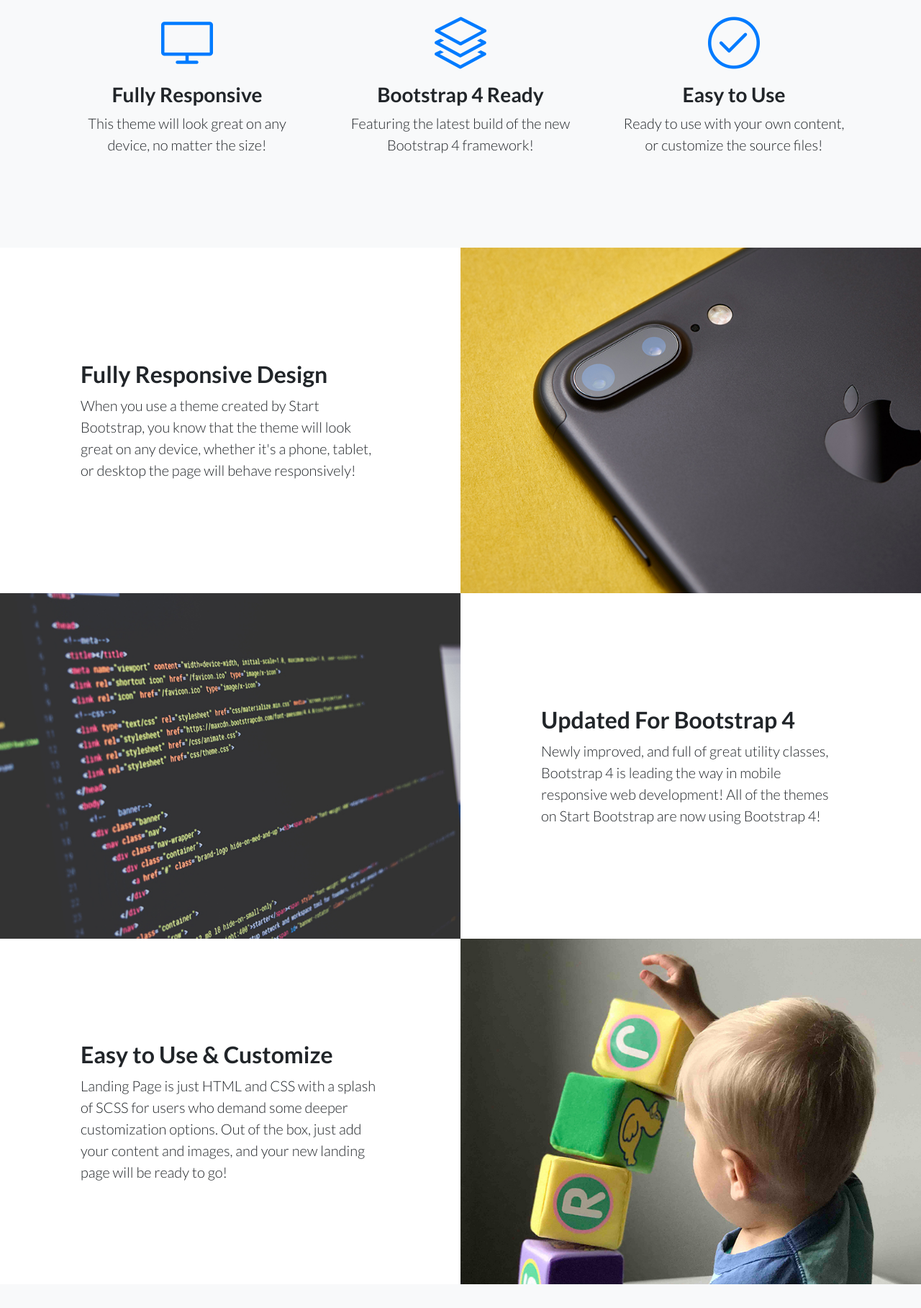
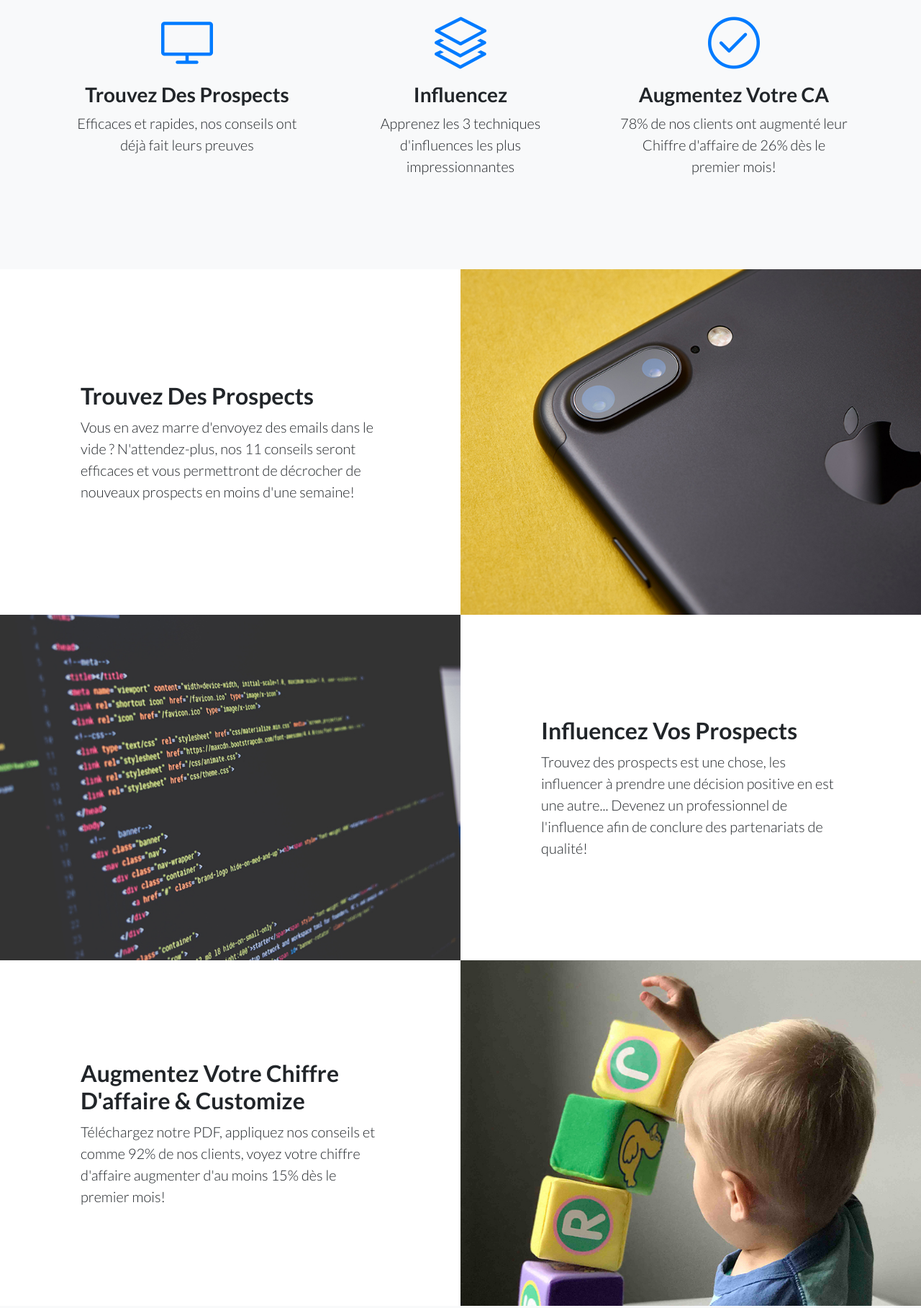
Before and after one commit to Romaricc/export, a website: page index.html in a window 1280 px wide. Shown: the part 818-2635 px from the top of the page at 72% size. Drawn offline with Linux system fonts and the light colour scheme.

Commit message:
GROS CHANGEMENT

```diff
--- a/index.html
+++ b/index.html
@@ -48,7 +48,7 @@
                   <input type="email" class="form-control form-control-lg" placeholder="Entrez Votre Email">
                 </div>
                 <div class="col-12 col-md-3">
-                  <button type="submit" class="btn btn-lg btn-primary btn-block" style="width:300px">Recevez Votre PDF!</button>
+                  <button type="submit" class="btn btn-lg btn-primary btn-block" style="width:250px">Recevez Votre PDF!</button>
                 </div>
               </div>
             </form>
@@ -66,8 +66,8 @@
               <div class="features-icons-icon d-flex">
                 <i class="icon-screen-desktop m-auto text-primary"></i>
               </div>
-              <h3>Fully Responsive</h3>
-              <p class="lead mb-0">This theme will look great on any device, no matter the size!</p>
+              <h3>Trouvez Des Prospects</h3>
+              <p class="lead mb-0">Efficaces et rapides, nos conseils ont déjà fait leurs preuves</p>
             </div>
           </div>
           <div class="col-lg-4">
@@ -75,8 +75,8 @@
               <div class="features-icons-icon d-flex">
                 <i class="icon-layers m-auto text-primary"></i>
               </div>
-              <h3>Bootstrap 4 Ready</h3>
-              <p class="lead mb-0">Featuring the latest build of the new Bootstrap 4 framework!</p>
+              <h3>Influencez</h3>
+              <p class="lead mb-0">Apprenez les 3 techniques d'influences les plus impressionnantes</p>
             </div>
           </div>
           <div class="col-lg-4">
@@ -84,8 +84,8 @@
               <div class="features-icons-icon d-flex">
                 <i class="icon-check m-auto text-primary"></i>
               </div>
-              <h3>Easy to Use</h3>
-              <p class="lead mb-0">Ready to use with your own content, or customize the source files!</p>
+              <h3>Augmentez Votre CA</h3>
+              <p class="lead mb-0">78% de nos clients ont augmenté leur Chiffre d'affaire de 26% dès le premier mois!</p>
             </div>
           </div>
         </div>
@@ -99,22 +99,22 @@
 
           <div class="col-lg-6 order-lg-2 text-white showcase-img" style="background-image: url('img/bg-showcase-1.jpg');"></div>
           <div class="col-lg-6 order-lg-1 my-auto showcase-text">
-            <h2>Fully Responsive Design</h2>
-            <p class="lead mb-0">When you use a theme created by Start Bootstrap, you know that the theme will look great on any device, whether it's a phone, tablet, or desktop the page will behave responsively!</p>
+            <h2>Trouvez Des Prospects</h2>
+            <p class="lead mb-0">Vous en avez marre d'envoyez des emails dans le vide ? N'attendez-plus, nos 11 conseils seront efficaces et vous permettront de décrocher de nouveaux prospects en moins d'une semaine!</p>
           </div>
         </div>
         <div class="row no-gutters">
           <div class="col-lg-6 text-white showcase-img" style="background-image: url('img/bg-showcase-2.jpg');"></div>
           <div class="col-lg-6 my-auto showcase-text">
-            <h2>Updated For Bootstrap 4</h2>
-            <p class="lead mb-0">Newly improved, and full of great utility classes, Bootstrap 4 is leading the way in mobile responsive web development! All of the themes on Start Bootstrap are now using Bootstrap 4!</p>
+            <h2>Influencez Vos Prospects</h2>
+            <p class="lead mb-0">Trouvez des prospects est une chose, les influencer à prendre une décision positive en est une autre... Devenez un professionnel de l'influence afin de conclure des partenariats de qualité!</p>
           </div>
         </div>
         <div class="row no-gutters">
           <div class="col-lg-6 order-lg-2 text-white showcase-img" style="background-image: url('img/bg-showcase-3.jpg');"></div>
           <div class="col-lg-6 order-lg-1 my-auto showcase-text">
-            <h2>Easy to Use &amp; Customize</h2>
-            <p class="lead mb-0">Landing Page is just HTML and CSS with a splash of SCSS for users who demand some deeper customization options. Out of the box, just add your content and images, and your new landing page will be ready to go!</p>
+            <h2>Augmentez Votre Chiffre D'affaire &amp; Customize</h2>
+            <p class="lead mb-0">Téléchargez notre PDF, appliquez nos conseils et comme 92% de nos clients, voyez votre chiffre d'affaire augmenter d'au moins 15% dès le premier mois!</p>
           </div>
         </div>
       </div>
@@ -123,27 +123,27 @@
     <!-- Testimonials -->
     <section class="testimonials text-center bg-light">
       <div class="container">
-        <h2 class="mb-5">What people are saying...</h2>
+        <h2 class="mb-5">Ce Que Nos Clients En Pensent...</h2>
         <div class="row">
           <div class="col-lg-4">
             <div class="testimonial-item mx-auto mb-5 mb-lg-0">
               <img class="img-fluid rounded-circle mb-3" src="img/testimonials-1.jpg" alt="">
               <h5>Margaret E.</h5>
-              <p class="font-weight-light mb-0">"This is fantastic! Thanks so much guys!"</p>
+              <p class="font-weight-light mb-0">"Merci à Make Me Grow, ENFIN un prospect décroché, il était temps!"</p>
             </div>
           </div>
           <div class="col-lg-4">
             <div class="testimonial-item mx-auto mb-5 mb-lg-0">
               <img class="img-fluid rounded-circle mb-3" src="img/testimonials-2.jpg" alt="">
               <h5>Fred S.</h5>
-              <p class="font-weight-light mb-0">"Bootstrap is amazing. I've been using it to create lots of super nice landing pages."</p>
+              <p class="font-weight-light mb-0">"Make Me Grow sont géniaux. J'ai appris à négocier et influencer une prise de décision... Merci !"</p>
             </div>
           </div>
           <div class="col-lg-4">
             <div class="testimonial-item mx-auto mb-5 mb-lg-0">
               <img class="img-fluid rounded-circle mb-3" src="img/testimonials-3.jpg" alt="">
               <h5>Sarah	W.</h5>
-              <p class="font-weight-light mb-0">"Thanks so much for making these free resources available to us!"</p>
+              <p class="font-weight-light mb-0">"Sûrement la chose gratuite la plus effice qu'une entreprise visant l'export voudrait obtenir! "</p>
             </div>
           </div>
         </div>
@@ -156,7 +156,7 @@
       <div class="container">
         <div class="row">
           <div class="col-xl-9 mx-auto">
-            <h2 class="mb-4">Ready to get started? Sign up now!</h2>
+            <h2 class="mb-4">Vous Souhaitez Recevoir De Nouveaux Conseils, Inscrivez-Vous!</h2>
           </div>
           <div class="col-md-10 col-lg-8 col-xl-7 mx-auto">
             <form>
```
